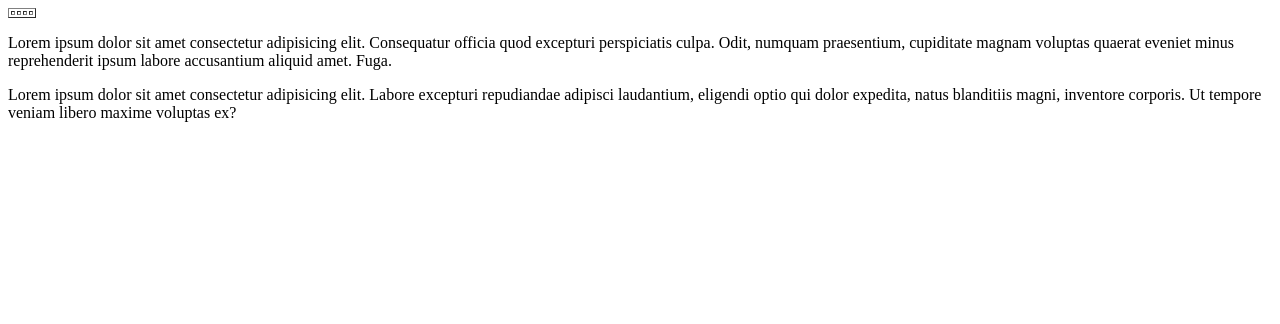
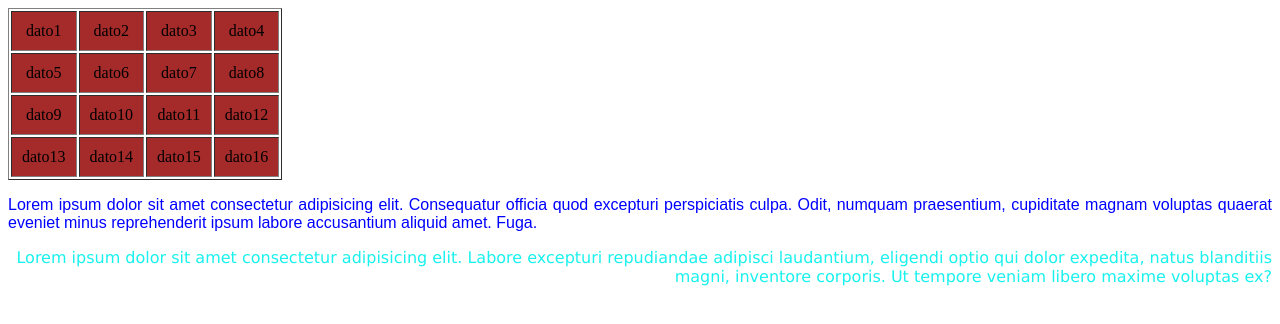
Before and after one commit to luisesteban598/proyectosoftware2, a plain HTML site: page index.html in a window 1280 px wide. Drawn offline with Linux system fonts and the light colour scheme.

Commit message:
index tabla , estilos

```diff
--- a/index.html
+++ b/index.html
@@ -4,17 +4,49 @@
     <meta charset="UTF-8">
     <meta name="viewport" content="width=device-width, initial-scale=1.0">
     <title>Document</title>
+    <style>
+        td {  background-color: brown;
+            padding: 10px;
+            text-align: center;}
+        .parrafo{
+            font-family: Arial, Helvetica, sans-serif;
+            text-align: justify;
+            color: blue;
+        }
+        .parrafo2{font-size: 16px;
+          font-family: 'Lucida Sans', 'Lucida Sans Regular', 'Lucida Grande', 'Lucida Sans Unicode', Geneva, Verdana, sans-serif;
+          text-align: right;
+          color: rgb(24, 241, 238);}
+    </style>
 </head>
 <body>
     <table border="1">
         <tr>
-            <td></td>
-            <td></td>
-            <td></td>
-            <td></td>
+            <td>dato1</td>
+            <td>dato2</td>
+            <td>dato3</td>
+            <td>dato4</td>
+        </tr>
+         <tr>
+            <td>dato5</td>
+            <td>dato6</td>
+            <td>dato7</td>
+            <td>dato8</td>
+        </tr>
+         <tr>
+            <td>dato9</td>
+            <td>dato10</td>
+            <td>dato11</td>
+            <td>dato12</td>
+        </tr>
+         <tr>
+            <td>dato13</td>
+            <td>dato14</td>
+            <td>dato15</td>
+            <td>dato16</td>
         </tr>
     </table>
-    <p>Lorem ipsum dolor sit amet consectetur adipisicing elit. Consequatur officia quod excepturi perspiciatis culpa. Odit, numquam praesentium, cupiditate magnam voluptas quaerat eveniet minus reprehenderit ipsum labore accusantium aliquid amet. Fuga.</p>
-    <p>Lorem ipsum dolor sit amet consectetur adipisicing elit. Labore excepturi repudiandae adipisci laudantium, eligendi optio qui dolor expedita, natus blanditiis magni, inventore corporis. Ut tempore veniam libero maxime voluptas ex?</p>
+    <p class="parrafo">Lorem ipsum dolor sit amet consectetur adipisicing elit. Consequatur officia quod excepturi perspiciatis culpa. Odit, numquam praesentium, cupiditate magnam voluptas quaerat eveniet minus reprehenderit ipsum labore accusantium aliquid amet. Fuga.</p>
+    <p class="parrafo2">Lorem ipsum dolor sit amet consectetur adipisicing elit. Labore excepturi repudiandae adipisci laudantium, eligendi optio qui dolor expedita, natus blanditiis magni, inventore corporis. Ut tempore veniam libero maxime voluptas ex?</p>
 </body>
 </html>
```
